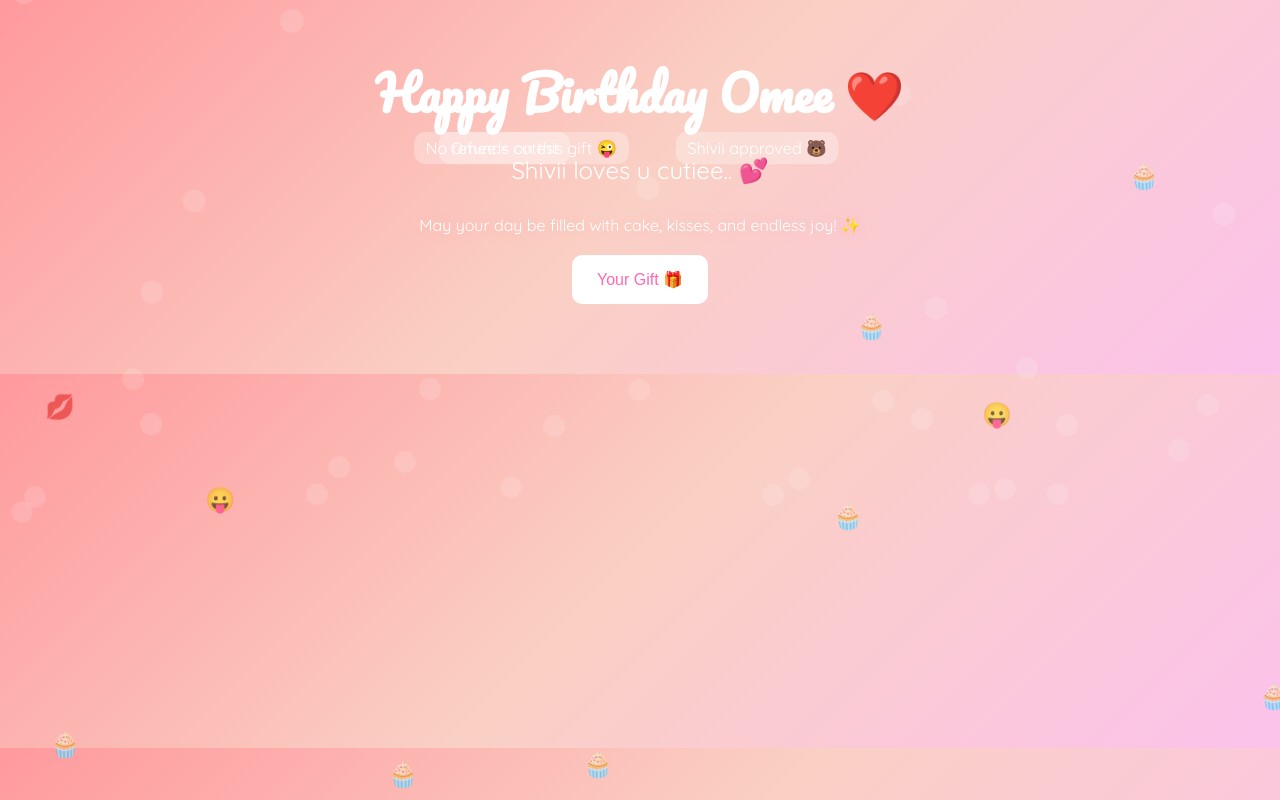
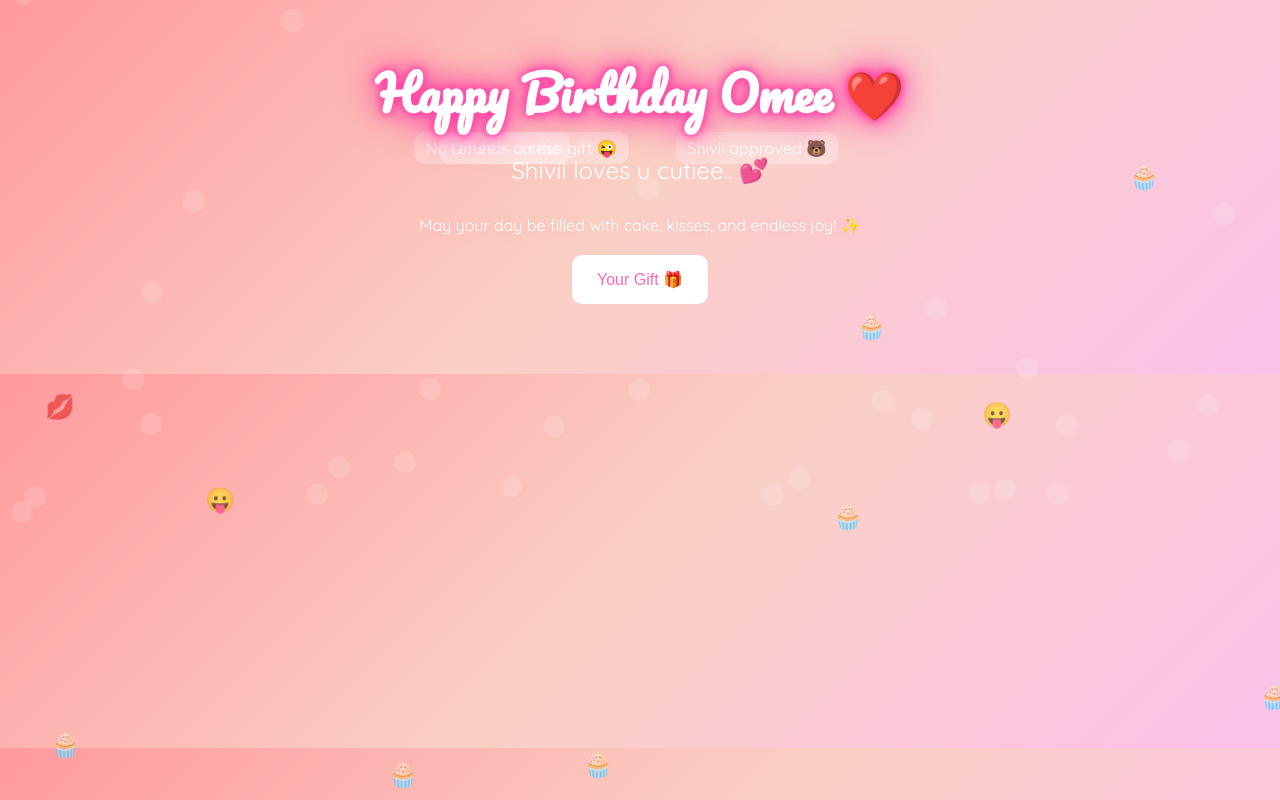
Before and after one commit to devsivv/happy-birthday-baby, a plain HTML site: page index.html in a window 1280 px wide. Drawn offline with Linux system fonts and the light colour scheme.

Commit message:
Update index.html

```diff
--- a/index.html
+++ b/index.html
@@ -11,6 +11,20 @@
       padding: 0;
       box-sizing: border-box;
     }
+
+
+  h1 {
+    font-family: 'Pacifico', cursive;
+    font-size: 3em;
+    /* Changed from white to bright pink with glow */
+    color: #ff1493;
+    text-shadow:
+      0 0 5px #ff69b4,
+      0 0 10px #ff1493,
+      0 0 20px #ff69b4,
+      0 0 40px #ff1493;
+    margin-bottom: 20px;
+  }
 
     body {
       font-family: 'Quicksand', sans-serif;
```
